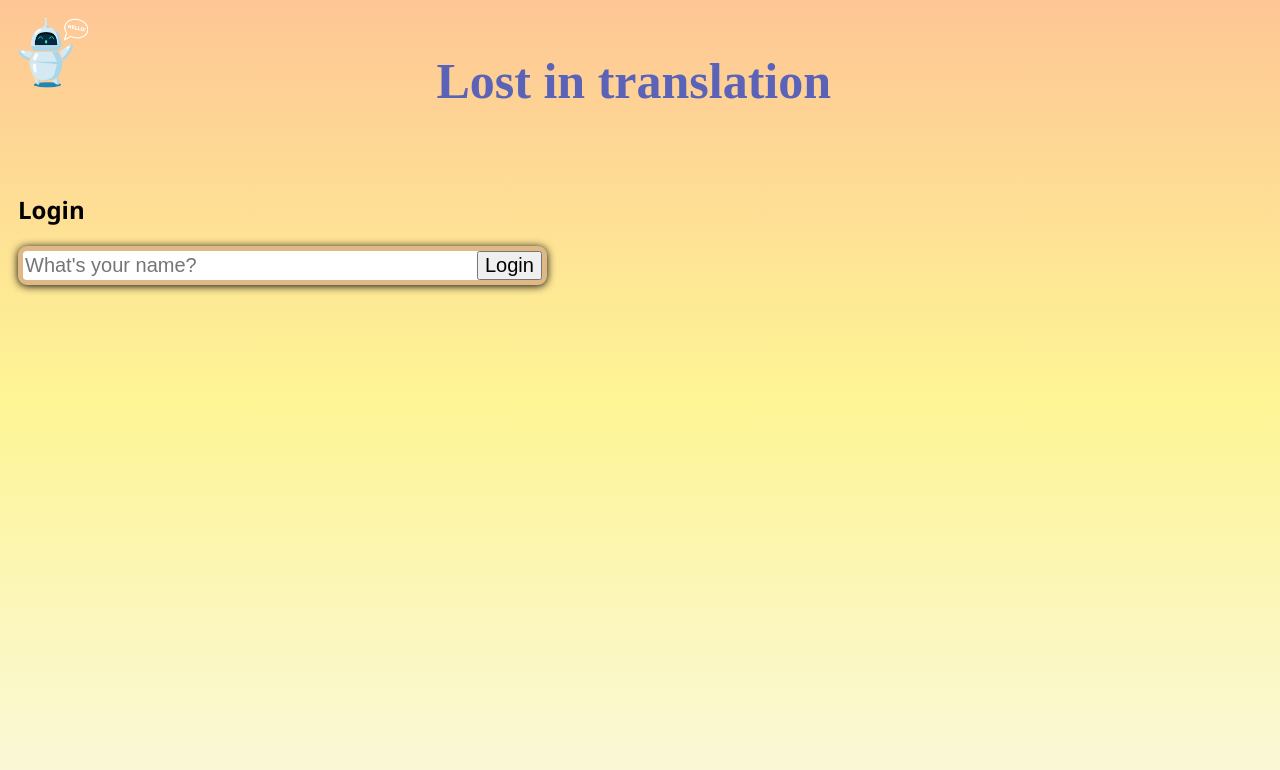
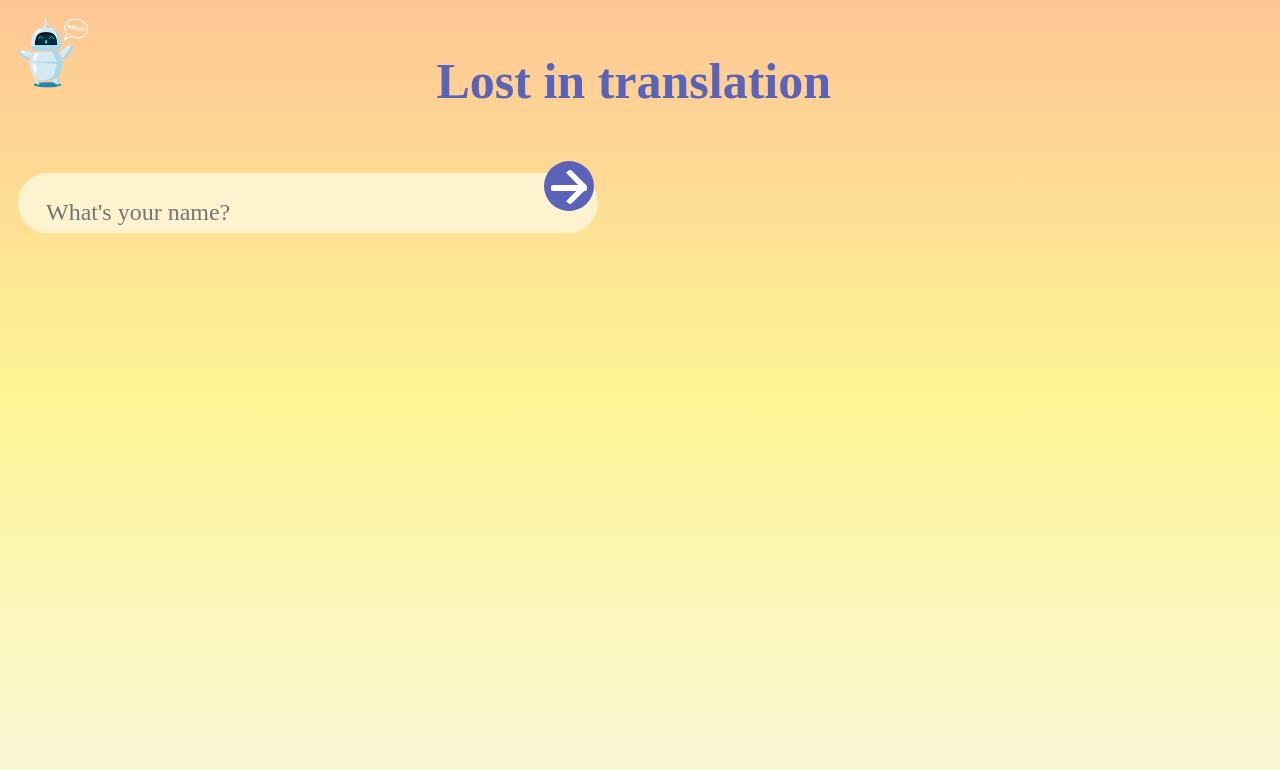
Before and after one commit to PauliusAle/sign-language-translator, a React (Create React App) app: page / in a window 1280 px wide. Shown: the top 770 px of the page. Built offline with nearby package versions, Linux system fonts and the light colour scheme; no server answers.

Commit message:
Styling: added font and button styles

```diff
--- a/src/components/login/LoginForm.jsx
+++ b/src/components/login/LoginForm.jsx
@@ -37,7 +37,7 @@ function LoginForm() {
   };
 
   return (
-    <div className="submit-form">
+    <div>
       <form onSubmit={handleSubmit(onSubmit)}>
         <input
           className="input-text"
@@ -47,12 +47,13 @@ function LoginForm() {
           placeholder="What's your name?"
         />
         <button
-          className="submit-button"
+          className="button submit-button"
           id="loginButton"
           type="submit"
           disabled={loading}
         >
-          Login
+          <p className="btn-arrow-line"></p>
+          <p className="arrow-right"></p>
         </button>
       </form>
     </div>
--- a/src/components/profile/ProfileActions.jsx
+++ b/src/components/profile/ProfileActions.jsx
@@ -29,11 +29,11 @@ function ProfileActions({ user, setUser }) {
   };
   return (
     <div className="profile-buttons">
-      <button className="profile-button" onClick={handleLogoutClick}>
+      <button className="button profile-button" onClick={handleLogoutClick}>
         Logout{" "}
       </button>
       {user.translations.length > 0 && ( // hide button if user does not have any translations.
-        <button className="profile-button" onClick={handleDeleteHistory}>
+        <button className="button profile-button" onClick={handleDeleteHistory}>
           Clear history
         </button>
       )}
--- a/src/components/profile/ProfileTranslationHistoryItem.jsx
+++ b/src/components/profile/ProfileTranslationHistoryItem.jsx
@@ -14,7 +14,7 @@ function ProfileTranslationHistoryItem({ translation }) {
     <li className="li-element">
       {translation} {/* Translation that is passed as prop */}
       <button //Rest is extra for better UX. Button that allows showing/hiding translation of each translation in the UL.
-        className="li-button"
+        className="button li-button"
         onClick={handleShowTranslation}
         type="button"
       >
--- a/src/components/translations/TranslationForm.jsx
+++ b/src/components/translations/TranslationForm.jsx
@@ -44,8 +44,9 @@ function TranslationForm({ user, setUser, setTranslationInput }) {
           placeholder="What to translate?"
         ></input>
 
-        <button className="submit-button" type="submit" disabled={isLoading}>
-          ➜
+        <button className="button submit-button" type="submit" disabled={isLoading}>
+          <p className="btn-arrow-line"></p>
+          <p className="arrow-right"></p>
         </button>
       </form>
     </div>
--- a/src/pages/StartupPage.jsx
+++ b/src/pages/StartupPage.jsx
@@ -6,8 +6,10 @@ function StartupPage() {
   return (
     <div className="page-container">
       <Header />
-      <h2>Login</h2>
-      <LoginForm />
+
+      <div className="login-text-field">
+        <LoginForm />
+      </div>
     </div>
   );
 }
--- a/src/pages/TranslationPage.jsx
+++ b/src/pages/TranslationPage.jsx
@@ -15,11 +15,13 @@ function TranslationPage() {
   return (
     <div id="translation-page">
       <Header username={user.username} link="/profile" linkText="Profile" />
-      <TranslationForm
-        user={user}
-        setUser={setUser}
-        setTranslationInput={setTranslationInput}
-      />
+      <div className="login-text-field">
+        <TranslationForm
+          user={user}
+          setUser={setUser}
+          setTranslationInput={setTranslationInput}
+        />
+      </div>
       <TranslationOutput
         outputId="translation-output"
         translationInput={translationInput}
--- a/src/styling/button-stylesheet.css
+++ b/src/styling/button-stylesheet.css
@@ -1,11 +1,20 @@
-.submit-button {
+
+.button {
+    height: 50px;
+    background-color: rgb(91, 99, 184);
+    border-color: transparent;
+    border-radius: 25px;
+    font-family: Sanchez;
+    color: white;
     font-size: 20px;
 }
 
 .li-button {
     margin-left: 20px;
     margin-right: 10px;
-    width:115px;
+    width:200px;
+    height: 30px;
+    border-radius: 15;
 }
 
 .profile-buttons {
@@ -14,6 +23,46 @@
 }
 
 .profile-button {
-    font-size: 20px;
     margin: 5px;
+    border-radius: 25px;
+    font-family: Sanchez;
+    background-color: rgb(91, 99, 184);
+    color: white;
+    border-color: transparent;
 }
+
+.submit-button {
+    width: 50px;
+    position: relative;
+    top: -12px;
+}
+
+.button:hover {
+    background-color: rgb(115, 120, 184);
+}
+
+.button:active {
+    background-color: rgb(74, 83, 185);
+}
+
+.btn-arrow-line {
+    position: absolute;
+    border: 3px solid white;
+    border-radius: 2px;
+    top: 1.5px;
+    left: 5px;
+    width: 30px;
+}
+
+.arrow-right {
+    position: absolute;
+    top: -9px;
+    left: 11px;
+    border: solid white;
+    border-width: 0 6px 6px 0;
+    border-radius: 4px;
+    display: inline-block;
+    padding: 10px;
+    transform: rotate(-45deg);
+    -webkit-transform: rotate(-45deg);
+}
--- a/src/styling/stylesheet.css
+++ b/src/styling/stylesheet.css
@@ -27,24 +27,25 @@ body {
         #f9f8dc);
     background-attachment: fixed;
     padding:10px;
-    font-family: 'Segoe UI', Tahoma, Geneva, Verdana, sans-serif;
+    font-family: Sanchez;
+    color: rgb(91, 99, 184);
 }
 
-.submit-form {
-    width: fit-content;
-    border-style: solid;
-    border-radius: 9px;
-    border-width: 5px;
-    border-color: burlywood;
-    box-shadow: 0 1px 8px;
-    background-color: white;
-    text-align: center;
+
+.input-text {
+    background-color: transparent;
+    border-color: transparent;
+    height: 60px;
+    width: 514px;
+    left: 20px;
+    position: relative;
+    font-size: x-large;
+    font-family: Sanchez;
+    color: rgb(91, 99, 184);
 }
 
-.input-text {
-    width: 450px;
-    font-size: 20px;
-    border-style: hidden;
+.input-text:focus {
+    outline: none;
 }
 
 .ul-element {
@@ -79,6 +80,7 @@ body {
 }
 
 @import url('https://fonts.googleapis.com/css?family=Love+Ya+Like+A+Sister');
+@import url('https://fonts.googleapis.com/css?family=Sanchez');
 
 #header-title {
     font-size: 50px;
@@ -89,3 +91,13 @@ a:link {
     text-decoration: none;
 }
 a:hover { text-decoration: underline; }
+
+.login-text-field {
+    width: 580px;
+    height: 60px;
+    display: flex;
+    justify-content: center;
+
+    background: #FFF2CF;
+    border-radius: 30px;
+}
```
